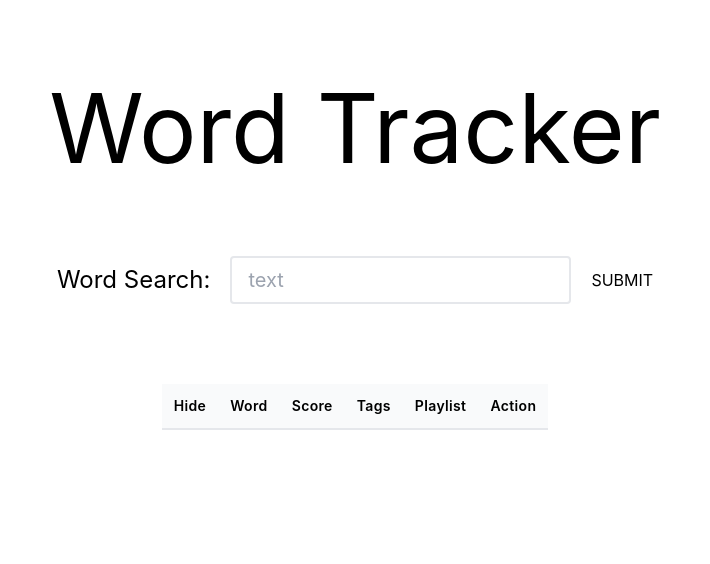
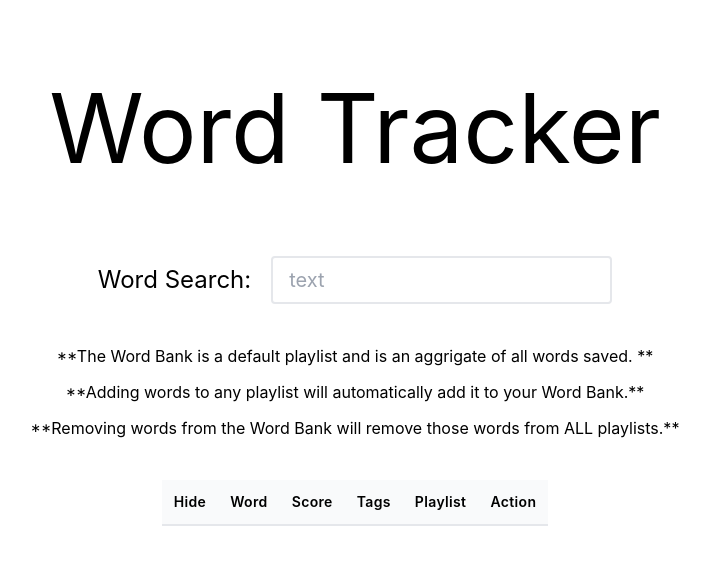
Before and after one commit to suhas-sunder/movie-database-lookup, a React (Create React App) app in the folder client/: page / in a window 1280 px wide. Shown: the top 564 px of the page, without its empty margins (285-995 px from the left). Built offline with nearby package versions, Linux system fonts and the light colour scheme.

Commit message:
refactor: datamuse search results
-Track words searched using state instead of context. -Manage state in Home component and pass it down to children. -Render instructions on screen about adding and removing words from Word Bank.

```diff
--- a/client/src/App.tsx
+++ b/client/src/App.tsx
@@ -3,7 +3,7 @@ import { Routes, Route } from "react-router-dom";
 // Components
 import Home from "./routes/Home";
 import UpdatePage from "./routes/UpdatePage";
-import InfoPage from "./routes/InfoPage";
+import InfoPage from "./routes/WordBank";
 import { WordsContextProvider } from "./context/WordsContext";
 import { PlaylistContextProvider } from "./context/PlaylistContext";
 
--- a/client/src/components/AddSearchWords.tsx
+++ b/client/src/components/AddSearchWords.tsx
@@ -3,9 +3,8 @@ import { v4 as uuidv4 } from "uuid";
 import DataMuseAPI from "../apis/DataMuseAPI";
 import { WordsContext } from "../context/WordsContext";
 
-function AddSearchWords() {
+function AddSearchWords({ setSearchResults }: any) {
   const inputRef = useRef<any>(null);
-  const { words, setWords } = useContext(WordsContext);
 
   // Fetch data from Datamuse API
   const fetchSearchData = async (searchStr: string) => {
@@ -18,10 +17,9 @@ function AddSearchWords() {
 
       if (response.data.status === "ok") {
         const wordsData = JSON.parse(response.data.data.words);
-        console.log(wordsData);
 
         // If words were fetched successfully, save in context state
-        setWords(
+        setSearchResults(
           wordsData.map((data: any) => ({
             id: uuidv4(),
             word: data.word,
@@ -40,17 +38,13 @@ function AddSearchWords() {
   const handleInputChange = () => {
     const searchTerms = inputRef.current.value.trim().split(" ").join("+");
 
-    //Can I memoize this?
-    searchTerms ? fetchSearchData(searchTerms) : setWords([]); //Search for words as long as input is not empty, otherwise clear words.
-  };
-
-  const handleSubmit = (e: any) => {
-    e.preventDefault();
-    console.log("submit");
+    //Can I memoize this if input value ends up being the same?
+    searchTerms ? fetchSearchData(searchTerms) : setSearchResults([]); //Search for words as long as input is not empty, otherwise clear words.
   };
 
   return (
-    <form className="flex m-20 gap-5 items-center">
+    <>
+      <div className="flex m-20 mb-0 gap-5 items-center">
         <label className="text-2xl">Word Search:</label>
         <input
           ref={inputRef}
@@ -59,8 +53,22 @@ function AddSearchWords() {
           placeholder="text"
           className="border-2 border-gray-200 rounded text-xl p-2 pl-4 "
         />
-      <button onClick={handleSubmit}>SUBMIT</button>
-    </form>
+      </div>
+      <div className="flex flex-col items-center gap-3 m-10">
+        <p className="text-1xl">
+          **The Word Bank is a default playlist and is an aggrigate of all words
+          saved. **
+        </p>
+        <p className="text-1xl">
+          **Adding words to any playlist will automatically add it to your Word
+          Bank.**
+        </p>
+        <p className="text-1xl">
+          **Removing words from the Word Bank will remove those words from ALL
+          playlists.**
+        </p>
+      </div>
+    </>
   );
 }
 
--- a/client/src/components/Header.tsx
+++ b/client/src/components/Header.tsx
@@ -4,6 +4,7 @@ function Header() {
   return (
     <div className="flex flex-col gap-10 justify-center items-center">
       <h1 className="text-8xl mt-20">Word Tracker</h1>
+
     </div>
   );
 }
--- a/client/src/components/WordsList.tsx
+++ b/client/src/components/WordsList.tsx
@@ -1,14 +1,21 @@
-import { useEffect, useRef, useContext } from "react";
+import { useEffect, useRef, useContext, useState } from "react";
 import WordSearchAPI from "../apis/WordSearchAPI";
 import { WordsContext } from "../context/WordsContext";
 
-function WordsList() {
+function WordsList({ searchResults }: any) {
   const renderRef = useRef(false);
-  const { words, setWords } = useContext(WordsContext);
 
-  const handleAddToPlaylist = () => {};
+  const handleAddToPlaylist = (id: number) => {
+    // Add word to words wordbank
+    // Add id to relevant playlist
+    console.log(id);
+  };
 
   const handleDeleteWord = async (id: number) => {
+    // Remove word from playlist but not wordbank.
+    // Remove word from word bank if deleted from word bank directly.
+    // Removing from wordbank will remove words from all playlists. Display a modal to confirm action.
+
     // try {
     //   // Delete word from database
     //   const response = await WordSearchAPI.delete(`/words/${id}`); //This takes the URL configured in WordSearchAPI and adds "/" to the end before making a get request.
@@ -25,26 +32,9 @@ function WordsList() {
     //   console.log(err);
     // }
 
-    setWords(words.filter((word: any) => word.id !== id));
+    // setWords(words.filter((word: any) => word.id !== id));
     console.log(id);
   };
-
-  // Load playlist data
-  // useEffect(() => {
-  //   async function fetchData() {
-  //     renderRef.current = true;
-  //     try {
-  //       const response = await WordSearchAPI.get("/words"); //This takes the URL configured in WordSearchAPI and adds "/" to the end before making a get request.
-  //       setWords((prevState: any) => [
-  //         ...prevState,
-  //         ...response.data.data.words,
-  //       ]);
-  //     } catch (err) {
-  //       console.log(err);
-  //     }
-  //   }
-  //   !renderRef.current && fetchData(); //Checking renderRef stops axios from running twice.
-  // }, []);
 
   return (
     <div>
@@ -72,8 +62,8 @@ function WordsList() {
           </tr>
         </thead>
         <tbody>
-          {words &&
-            words.map((word: any) => (
+          {searchResults &&
+            searchResults.map((word: any) => (
               <tr key={word.id} className="bg-white">
                 <td className="p-3 text-sm text-gray-700">
                   <button
@@ -87,7 +77,8 @@ function WordsList() {
                 <td className="p-3 text-sm text-gray-700">{word.word}</td>
                 <td className="p-3 text-sm text-gray-700">{word.score}</td>
                 <td className="p-3 text-sm text-gray-700">
-                  {word.tags && word.tags
+                  {word.tags &&
+                    word.tags
                       .map((tag: any, index: number) =>
                         index !== word.tags.length - 1
                           ? " " + tag + ","
@@ -101,15 +92,15 @@ function WordsList() {
                     aria-label="Select a playlist"
                     className="border-2 border-gray-300 rounded p-1 pl-2 text-sm cursor-pointer"
                   >
+                    <option>WordBank</option>
                     <option>Favourites</option>
-                    <option>WordBank</option>
                   </select>
                 </td>
                 <td className="p-3 text-sm text-gray-700">
                   <button
                     aria-label="Add word to playlist"
                     className="border-2 border-green-700 rounded bg-green-700 text-white text-sm p-1 pl-3 pr-3 hover:bg-white hover:text-green-700"
-                    onClick={() => handleAddToPlaylist()}
+                    onClick={() => handleAddToPlaylist(word.id)}
                   >
                     Add
                   </button>
--- a/client/src/routes/Home.tsx
+++ b/client/src/routes/Home.tsx
@@ -1,14 +1,23 @@
-import React from "react";
+import { useState } from "react";
 import Header from "../components/Header";
-import AddSearchMovies from "../components/AddSearchWords";
-import Movies from "../components/WordsList";
+import AddSearchWords from "../components/AddSearchWords";
+import WordsList from "../components/WordsList";
+
+type SearchArr = {
+  id: number;
+  word: string;
+  score: number;
+  tags: string;
+};
 
 function Home() {
+  const [searchResults, setSearchResults] = useState<SearchArr[]>([]); //Keeps track of words searched using datamuse API
+
   return (
     <div className="flex flex-col w-full justify-center items-center">
       <Header />
-      <AddSearchMovies />
-      <Movies />
+      <AddSearchWords setSearchResults={setSearchResults} />
+      <WordsList searchResults={searchResults} />
     </div>
   );
 }
--- a/client/src/routes/InfoPage.tsx
+++ /dev/null
@@ -1,7 +0,0 @@
-import React from "react";
-
-function InfoPage() {
-  return <div>InfoPage</div>;
-}
-
-export default InfoPage;
--- /dev/null
+++ b/client/src/routes/WordBank.tsx
@@ -0,0 +1,24 @@
+import React from "react";
+
+function WordBank() {
+   // Load playlist data
+  // useEffect(() => {
+  //   async function fetchData() {
+  //     renderRef.current = true;
+  //     try {
+  //       const response = await WordSearchAPI.get("/words"); //This takes the URL configured in WordSearchAPI and adds "/" to the end before making a get request.
+  //       setWords((prevState: any) => [
+  //         ...prevState,
+  //         ...response.data.data.words,
+  //       ]);
+  //     } catch (err) {
+  //       console.log(err);
+  //     }
+  //   }
+  //   !renderRef.current && fetchData(); //Checking renderRef stops axios from running twice.
+  // }, []);
+
+  return <div>WordBank</div>;
+}
+
+export default WordBank;
```
Also changed, not shown: 1 other file (tests, documents, lock files or other folders). Lines whose indentation alone changed are shown as unchanged.
